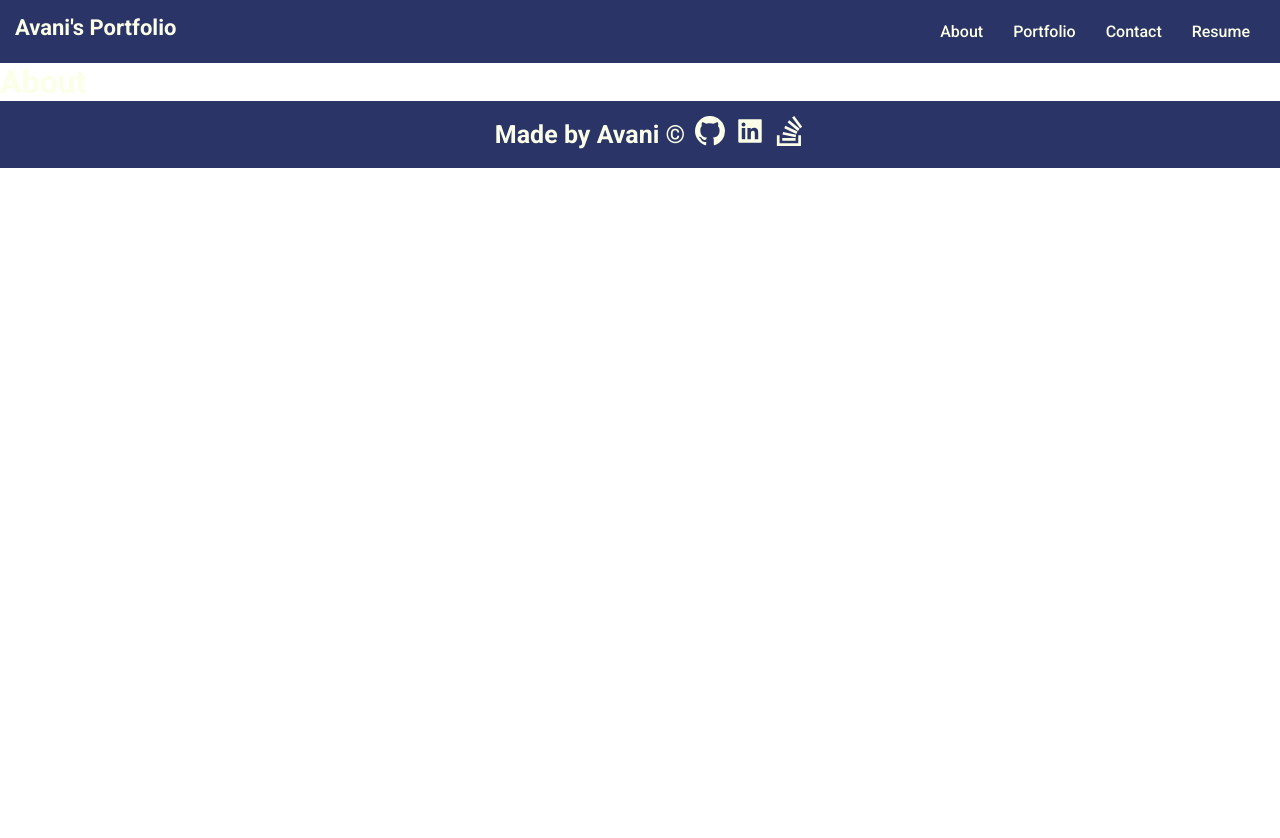
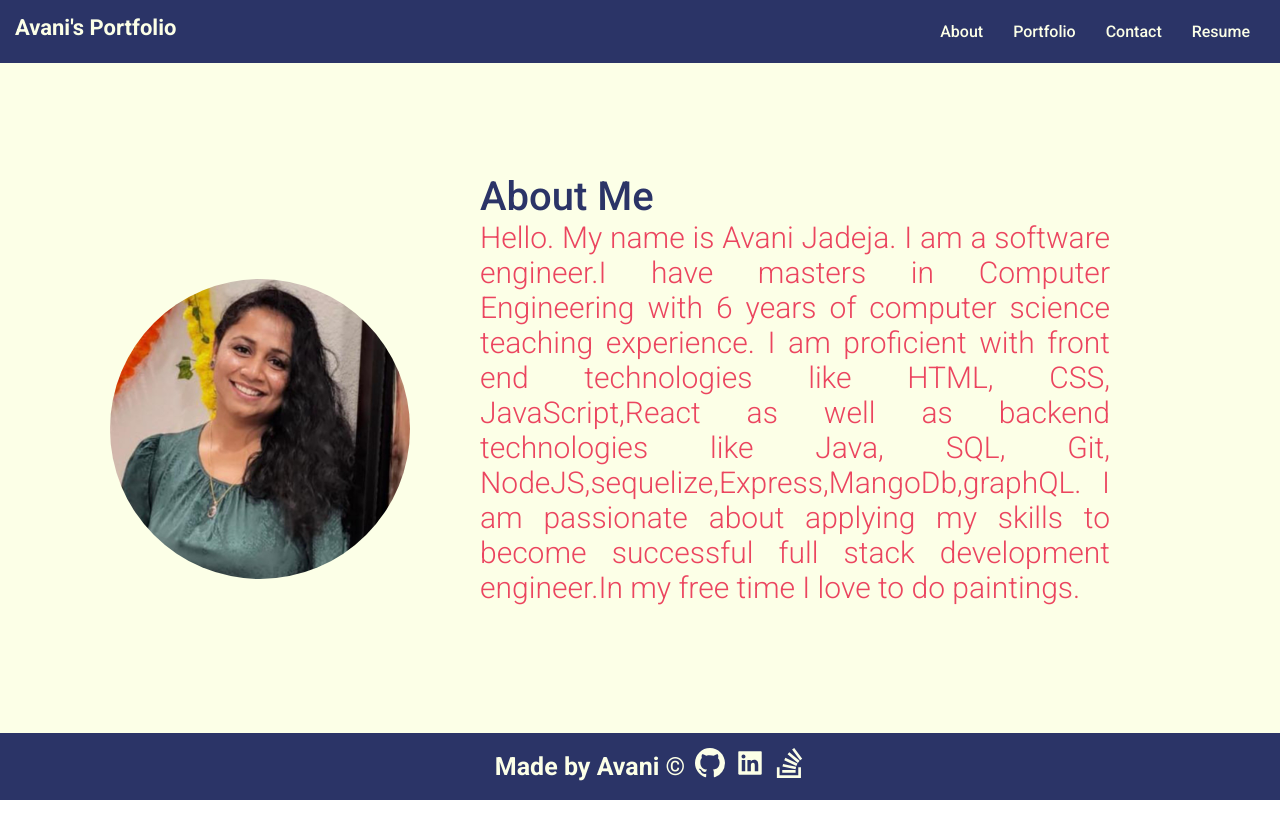
Before and after one commit to avanijadeja/react_portfolio, a React (Create React App) app: page / in a window 1280 px wide. Shown: the top 838 px of the page. Before the commit the page ends 800 px from the top, so only its background shows below. Built offline with nearby package versions, Linux system fonts and the light colour scheme.

Commit message:
Added About me index.js file and added css code for about me in index.css file

```diff
--- a/public/index.html
+++ b/public/index.html
@@ -21,6 +21,7 @@
       * {
         font-family: "Roboto", sans-serif;
         margin: 0;
+
       }
     </style>
   </head>
--- a/src/components/About/index.js
+++ b/src/components/About/index.js
@@ -1,9 +1,26 @@
 import React from "react";
+import profilePic from "../../assets/images/Avani.jpeg";
 
-function About(){
-    return (
-        <h1>About</h1>
-    )
+function About() {
+  return (
+    <section class="sub-section" id="about-me">
+      <div class="headshot-container">
+        <img class="headshot" src={profilePic} alt="Avani Jadeja pic" />
+      </div>
+
+      <div class="information">
+        <h2>About Me</h2>
+        <p>
+          Hello. My name is Avani Jadeja. I am a software engineer.I have masters in Computer Engineering with 6 years of
+          computer science teaching experience. I am proficient with front end
+          technologies like HTML, CSS, JavaScript,React as well as backend
+          technologies like Java, SQL, Git, NodeJS,sequelize,Express,MangoDb,graphQL. I am passionate about
+          applying my skills to become successful full stack development
+          engineer.In my free time I love to do paintings.
+        </p>
+      </div>
+    </section>
+  );
 }
 
 export default About;
--- a/src/index.css
+++ b/src/index.css
@@ -19,6 +19,10 @@
 body {
   color: var(--primary-color);
   font-family: "Roboto", sans-serif;
+}
+
+main {
+  background-color: var(--primary-color);
 }
 
 header {
@@ -60,6 +64,59 @@ header nav ul li a {
 
 header nav ul li a:hover {
   color: var(--secondary-color);
+}
+
+/* second part of portfolio means about me.apply common properties */
+.sub-section {
+  background-color: var(--primary-color);
+  display: flex;
+  height: 100%;
+  justify-content: space-between;
+  align-items: center;
+  padding-right: 80px;
+  margin-top: 100px;
+  margin-bottom: 100px;
+}
+
+/* class information has value about me and information */
+.information {
+  margin-left: 50px;
+  margin-bottom: 80px;
+  margin-right: 80px;
+  padding: 10px;
+  text-align: justify;
+}
+
+/* apply color to about me h2 text */
+.information h2 {
+  font-size: 40px;
+  font-weight: 500;
+  color: var(--dark-color);
+}
+
+/* appply color to information paragraph */
+.information p {
+  font-size: 30px;
+  font-weight: 300;
+  color: var(--secondary-color);
+}
+
+/*large image of portfolio person */
+.headshot-container {
+  display: flex;
+  align-items: center;
+  padding: 10px;
+  margin-left: 100px;
+}
+
+.sub-section-alternative h2 {
+  text-align: left;
+}
+
+/*apply width and border radius to main image */
+.headshot {
+  width: 300px;
+  border-radius: 150px;
 }
 
 footer {
```
Also changed, not shown: src/assets/images/Avani.jpeg (added).
